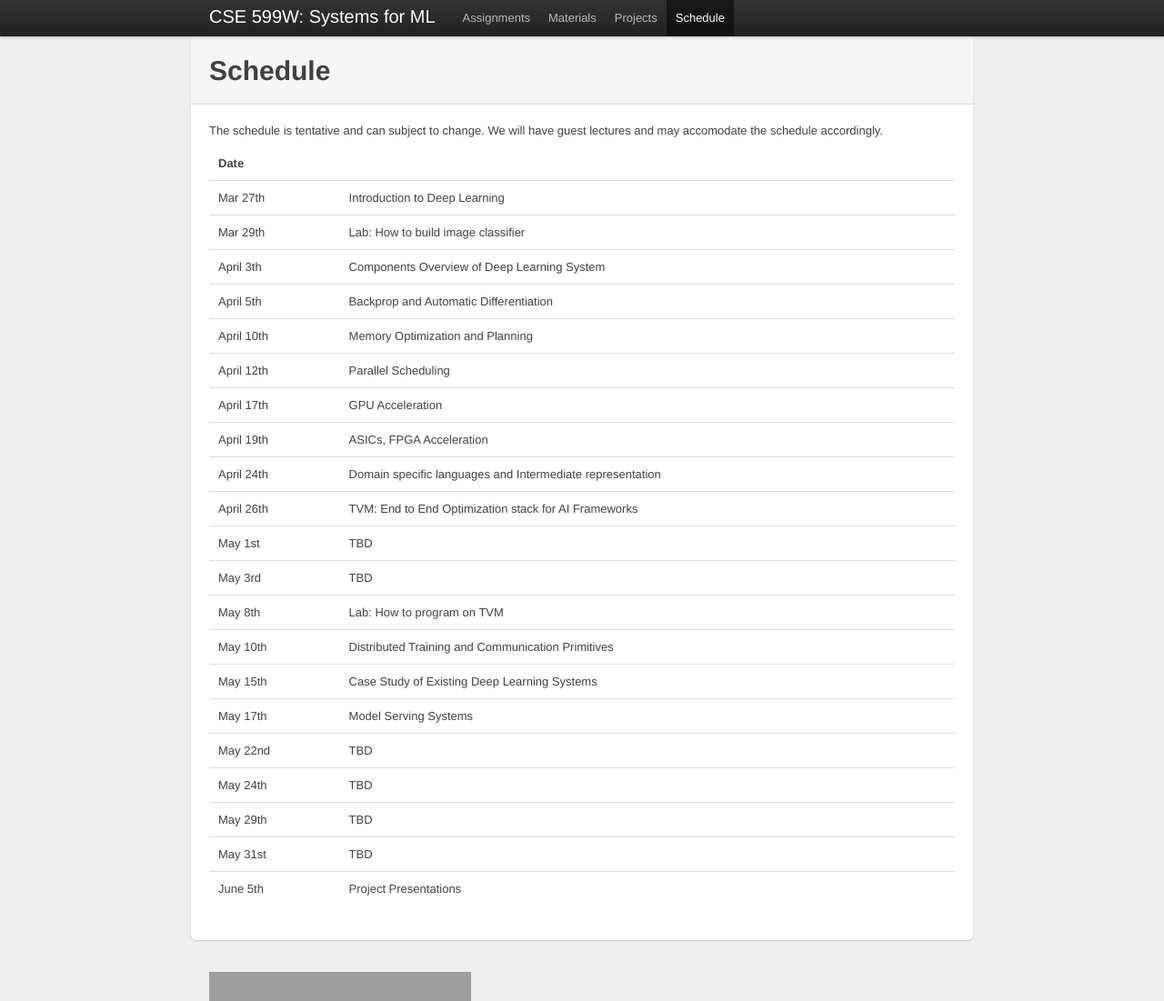
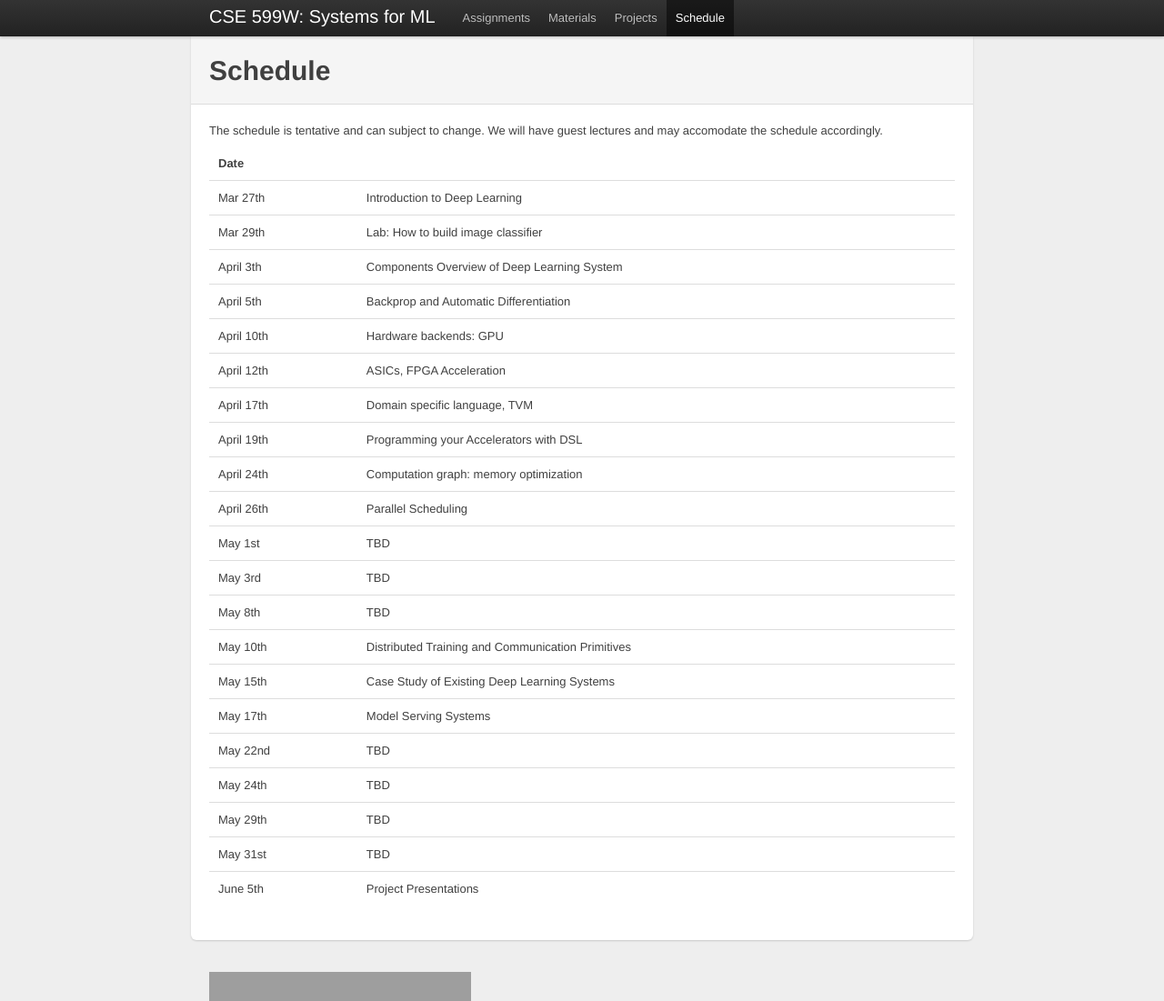
Before and after one commit to dlsys-course/dlsys-course.github.io, a Jekyll site: the page built from schedule.md, in a window 1280 px wide and 1101 px high. Shown: the whole window at 91% size. Built offline with Jekyll 4.4.1, drawn with Linux system fonts in a browser that asks for light colours; grey boxes are pictures that could not be loaded.

Commit message:
update schedule

```diff
--- a/schedule.md
+++ b/schedule.md
@@ -17,15 +17,15 @@ We will have guest lectures and may accomodate the schedule accordingly.
 | Mar 29th     |   Lab: How to build image classifier                  |
 | April 3th    |   Components Overview of Deep Learning System         |
 | April 5th    |   Backprop and Automatic Differentiation              |
-| April 10th   |   Memory Optimization and Planning                    |
-| April 12th   |   Parallel Scheduling                                 |
-| April 17th   |   GPU Acceleration                                    |
-| April 19th   |   ASICs, FPGA Acceleration                            |
-| April 24th   |   Domain specific languages and Intermediate representation |
-| April 26th   |   TVM: End to End Optimization stack for AI Frameworks |
+| April 10th   |   Hardware backends: GPU                              |
+| April 12th   |   ASICs, FPGA Acceleration                            |
+| April 17th   |   Domain specific language, TVM                       |
+| April 19th   |   Programming your Accelerators with DSL              |
+| April 24th   |   Computation graph: memory optimization              |
+| April 26th   |   Parallel Scheduling                                 |
 | May 1st      |   TBD                                                 |
 | May 3rd      |   TBD                                                 |
-| May 8th      |   Lab: How to program on TVM                          |
+| May 8th      |   TBD                                                 |
 | May 10th     |   Distributed Training and Communication Primitives   |
 | May 15th     |   Case Study of Existing Deep Learning Systems        |
 | May 17th     |   Model Serving Systems                               |
```
Also changed, not shown: index.md (+1 -0 lines).
